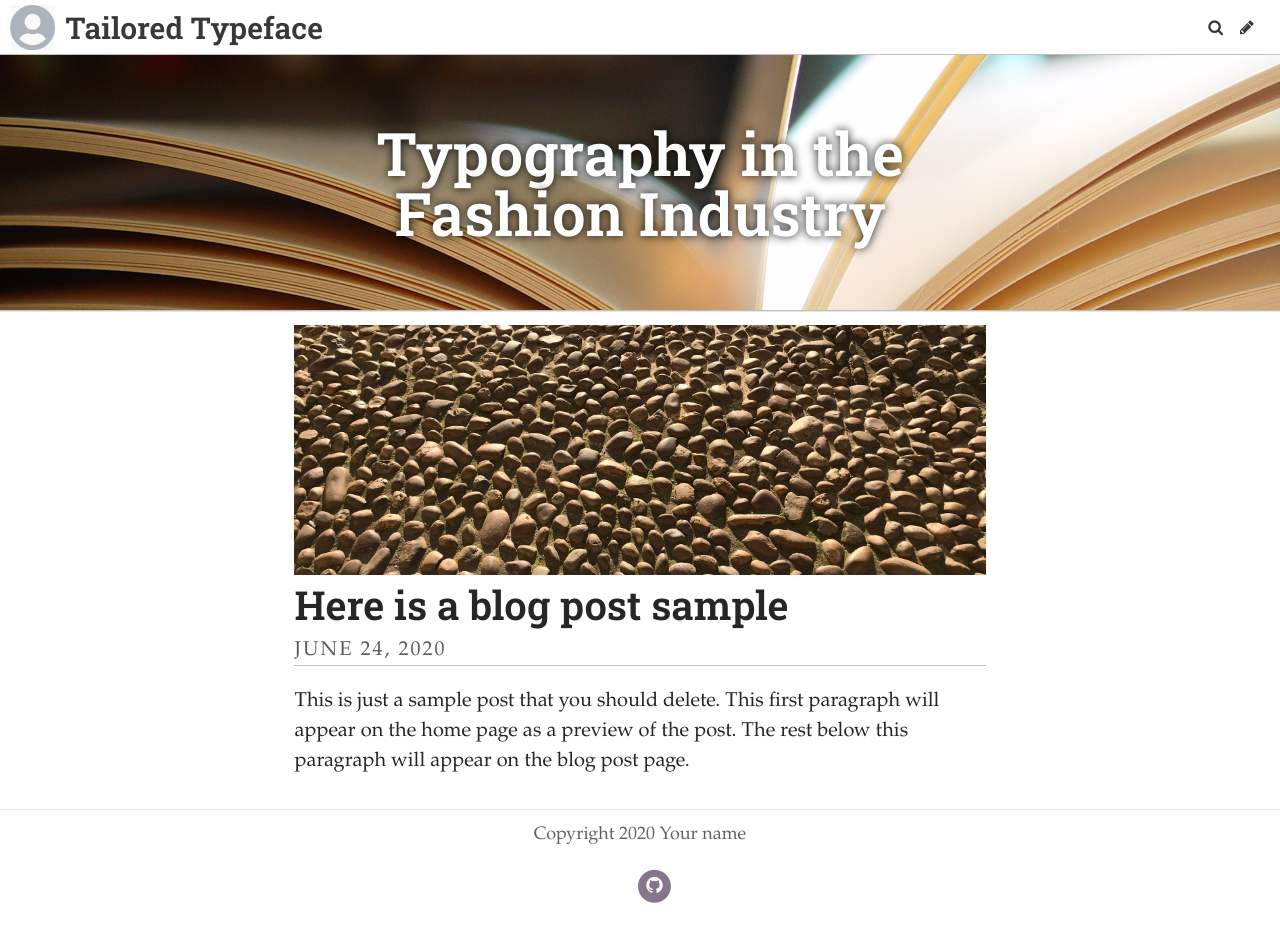
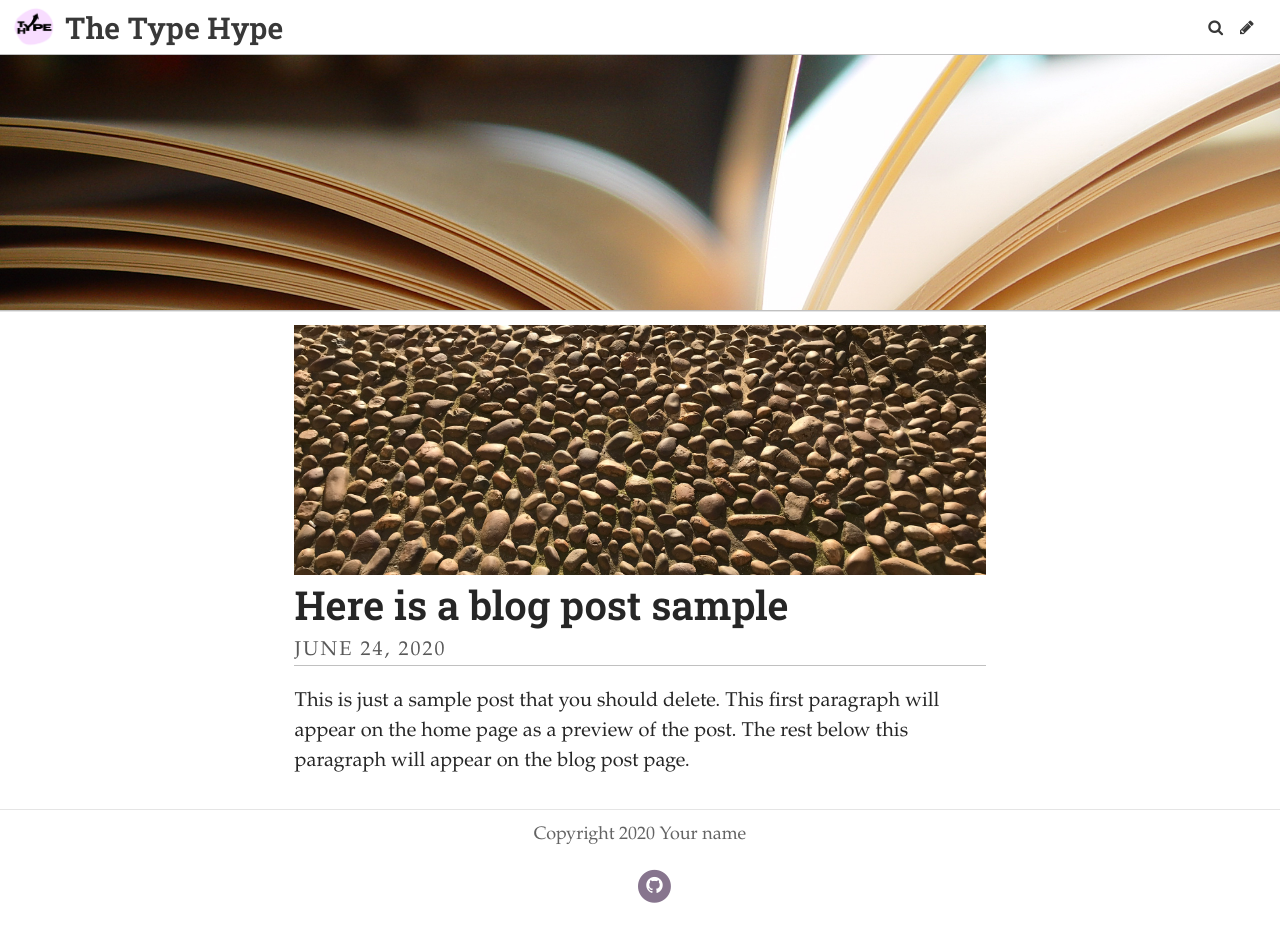
Before and after one commit to betherskine/typography-and-design, a Jekyll site: the page built from index.html, in a window 1280 px wide. Built offline with Jekyll 4.4.1, drawn with Linux system fonts in a browser that asks for light colours; some web fonts are replaced; the list of posts is cut into pages by our own code.

Commit message:
Update Settings “general”

```diff
--- a/_data/settings.yml
+++ b/_data/settings.yml
@@ -1,10 +1,10 @@
-title: Tailored Typeface
-description: A blog analysing typeface within the realms of fashion
-header_text: Typography in the Fashion Industry
+title: The Type Hype
+description: ""
+header_text: ""
 footer_text: Copyright 2020 Your name
 header_feature_image: ../uploads/pages.jpg
 bannerheight: 20vmax
-logo: /uploads/logo.jpg
+logo: ../uploads/blue-playful-pop-of-color-food-_-drink-logo.png
 favicon: /uploads/favicon.ico
 gridlayout: false
 fixednavbar: false
```
Also changed, not shown: uploads/blue-playful-pop-of-color-food-_-drink-logo.png (added).
